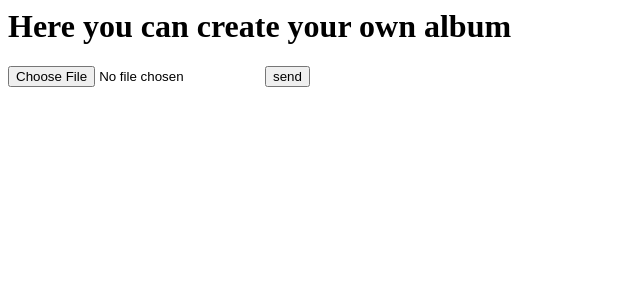
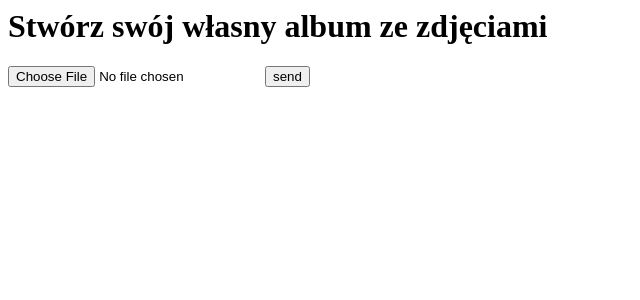
Before and after one commit to sprite1906/repo, a Flask app: page / in a window 1280 px wide. Shown: the top 300 px of the page, without its empty margins (0-640 px from the left). Run offline with Flask 2, Linux system fonts and the light colour scheme; some libraries are stand-ins or nearby versions.

Commit message:
Update upload_form.html

```diff
--- a/zaliczenie/templates/upload_form.html
+++ b/zaliczenie/templates/upload_form.html
@@ -4,7 +4,7 @@
 <link rel="stylesheet" href="https://rawgit.com/enyo/dropzone/master/dist/dropzone.css">
   </head>
  <body>
-  <h1>Here you can create your own album</h1>
+  <h1>Stwórz swój własny album ze zdjęciami</h1>
   <form class="dropzone" id="dropzoneForm" action="{{ url_for('upload') }}" method="POST" enctype="multipart/form-data">
    <input type="file" name="file"/>
    <button type="submit">{{ uploadButtonName }}</button>
```
